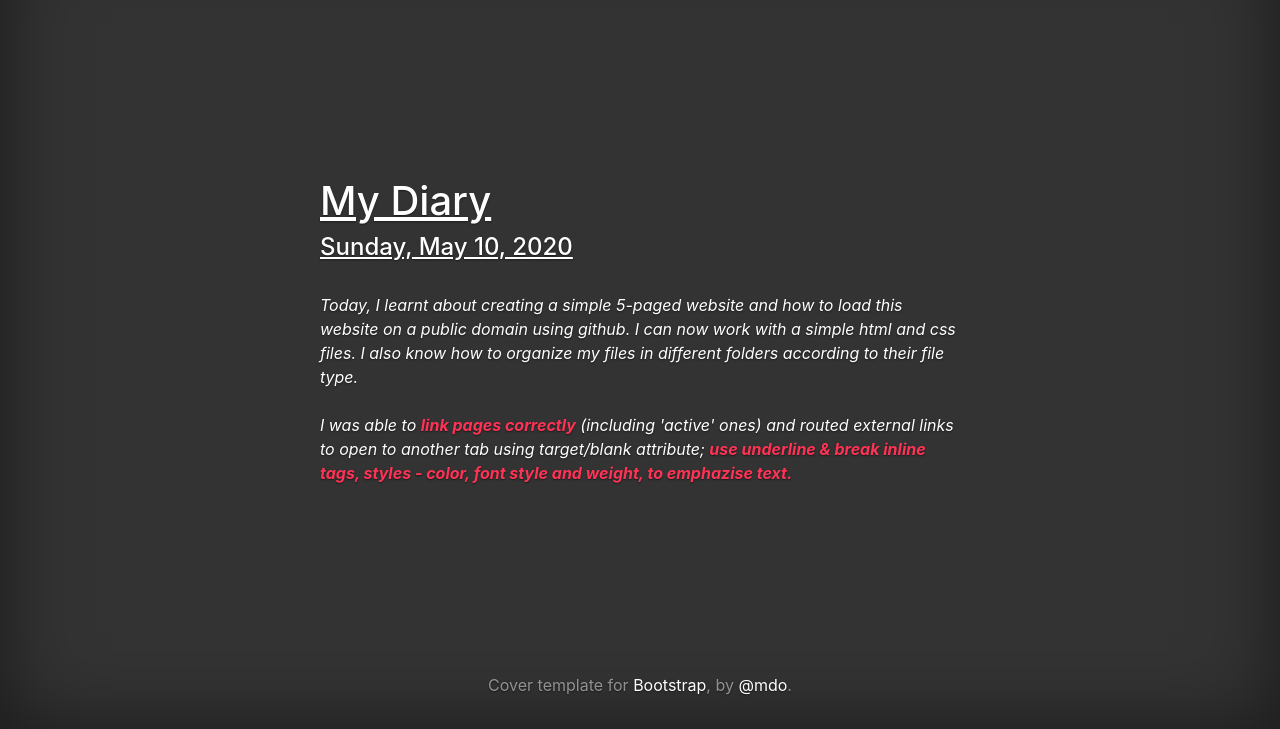
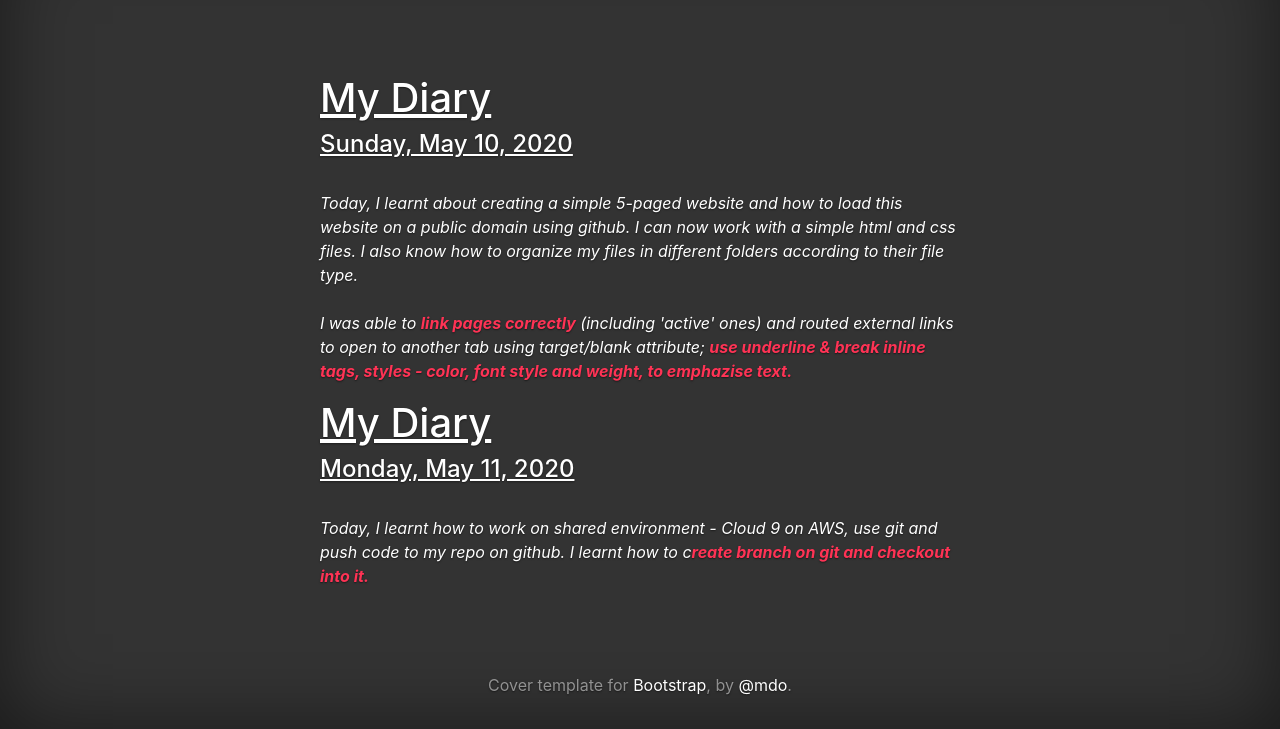
Before and after one commit to rejreign/MyProfile, a plain HTML site: page pages/diary.html in a window 1280 px wide. Shown: the part 71-800 px from the top of the page. Drawn offline with nearby package versions, Linux system fonts and the light colour scheme.

Commit message:
updated develop branch

```diff
--- a/pages/diary.html
+++ b/pages/diary.html
@@ -52,7 +52,11 @@
 			I was able to <span style="font-weight: bold;color:#ff3355;">link pages correctly</span> (including 'active' ones) and routed external links to open to another tab using target/blank attribute; <span style="font-weight: bold;color:#ff3355;">use underline & break inline tags, styles - color, font style and weight, to emphazise text.</span>
             </p>
 
+	            <h1 style="text-align:left;"><u>My Diary</u></h1>
+            <h4 style="text-align:left;"><u>Monday, May 11, 2020</u></h4>
 
+            <p style="text-align:left;font-style:italic;"><br>Today, I learnt how to work on shared environment - Cloud 9 on AWS, use git and push code to my repo on github. I learnt how to c<span style="font-weight: bold;color:#ff3355;">reate branch on git and checkout into it.</span>
+            </p>
         </div>
 
         <footer class="mastfoot mt-auto">
```
Also changed, not shown: README.md.
